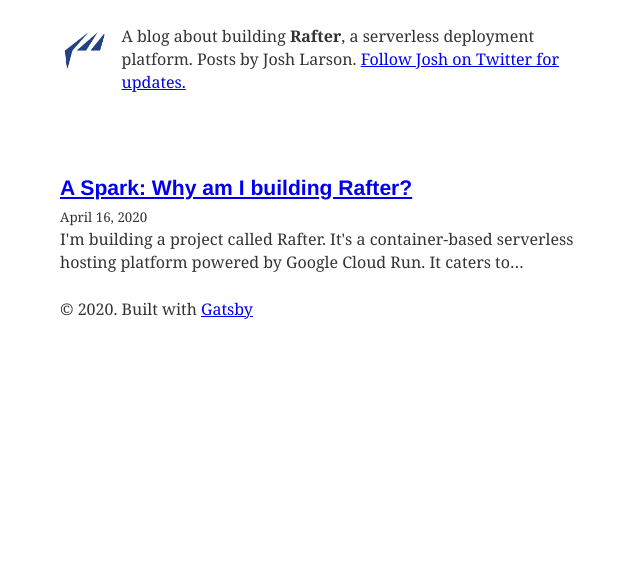
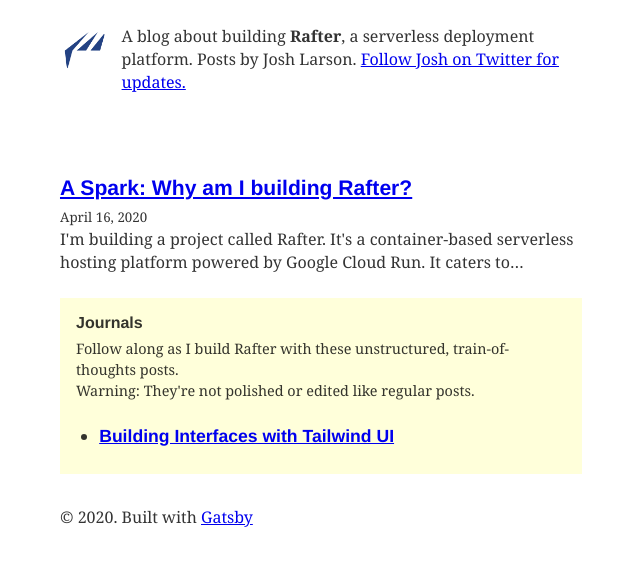
Before and after one commit to rafter-platform/rafter-blog, a Gatsby site: page / in a window 1280 px wide. Shown: the part 84-650 px from the top of the page, without its empty margins (319-959 px from the left). Built offline with nearby package versions, Linux system fonts and the light colour scheme; Gatsby itself is replaced by a stand-in of ours; some packages are replaced by stand-ins of ours; what typography-theme-st-annes would draw is missing.

Commit message:
Add journals

```diff
--- /dev/null
+++ b/content/blog/building-interfaces-with-tailwind-ui/index.mdx
@@ -0,0 +1,7 @@
+---
+title: "Building Interfaces with Tailwind UI"
+date: '2020-04-21 20:36:09'
+type: journal
+---
+
+I'm building the interface of Rafter with [Tailwind UI](https://tailwindui.com)! Follow along.
--- /dev/null
+++ b/src/components/JournalWarning.js
@@ -0,0 +1,12 @@
+import React from 'react'
+
+export default function JournalWarning() {
+  return (
+    <p style={{ fontSize: '0.9em' }}>
+      Follow along as I build Rafter with these unstructured, train-of-thoughts
+      posts.
+      <br />
+      Warning: They're not polished or edited like regular posts.
+    </p>
+  )
+}
--- a/src/components/Layout.js
+++ b/src/components/Layout.js
@@ -3,9 +3,7 @@ import { Link } from 'gatsby'
 
 import { rhythm, scale } from '../utils/typography'
 
-class Layout extends React.Component {
-  render() {
-    const { location, title, children } = this.props
+export default function Layout({ location, title, children, wide }) {
     const rootPath = `${__PATH_PREFIX__}/`
     let header
 
@@ -52,12 +50,13 @@ class Layout extends React.Component {
         </h3>
       )
     }
+
     return (
       <div
         style={{
           marginLeft: `auto`,
           marginRight: `auto`,
-          maxWidth: rhythm(24),
+          maxWidth: rhythm(wide ? 32 : 24),
           padding: `${rhythm(1.5)} ${rhythm(3 / 4)}`,
         }}
       >
@@ -69,8 +68,5 @@ class Layout extends React.Component {
           <a href="https://www.gatsbyjs.org">Gatsby</a>
         </footer>
       </div>
-    )
-  }
+    );
 }
-
-export default Layout
--- a/src/pages/index.js
+++ b/src/pages/index.js
@@ -5,15 +5,15 @@ import Bio from '../components/Bio'
 import Layout from '../components/Layout'
 import SEO from '../components/seo'
 import { rhythm } from '../utils/typography'
+import JournalWarning from '../components/JournalWarning'
 
-class BlogIndex extends React.Component {
-  render() {
-    const { data } = this.props
+export default function BlogIndex({ data, location }) {
   const siteTitle = data.site.siteMetadata.title
-    const posts = data.allMdx.edges
+  const posts = data.posts.edges
+  const journals = data.journals.edges
 
   return (
-      <Layout location={this.props.location} title={siteTitle}>
+    <Layout location={location} title={siteTitle}>
       <SEO
         title="All posts"
         keywords={[`blog`, `gatsby`, `javascript`, `react`]}
@@ -37,23 +37,56 @@ class BlogIndex extends React.Component {
           </div>
         )
       })}
+      <Journals journals={journals} />
     </Layout>
   )
 }
+
+function Journals({ journals }) {
+  return (
+    <div
+      style={{
+        backgroundColor: '#ffffda',
+        padding: '1em',
+        marginBottom: '2em',
+      }}
+    >
+      <h2
+        style={{
+          marginTop: 0,
+          marginBottom: '0.5em',
+          fontSize: '1em',
+        }}
+      >
+        Journals
+      </h2>
+      <JournalWarning />
+      <ul style={{ marginBottom: 0 }}>
+        {journals.map(({ node }) => {
+          const title = node.frontmatter.title || node.fields.slug
+          return (
+            <li key={node.fields.slug}>
+              <h3
+                style={{
+                  marginTop: 0,
+                  marginBottom: rhythm(1 / 4),
+                  fontSize: '1.1em',
+                }}
+              >
+                <Link style={{ boxShadow: `none` }} to={node.fields.slug}>
+                  {title}
+                </Link>
+              </h3>
+            </li>
+          )
+        })}
+      </ul>
+    </div>
+  )
 }
 
-export default BlogIndex
-
 export const pageQuery = graphql`
-  query {
-    site {
-      siteMetadata {
-        title
-      }
-    }
-    allMdx(sort: { fields: [frontmatter___date], order: DESC }) {
-      edges {
-        node {
+  fragment postFields on Mdx {
     excerpt
     fields {
       slug
@@ -63,6 +96,31 @@ export const pageQuery = graphql`
       title
     }
   }
+
+  query {
+    site {
+      siteMetadata {
+        title
+      }
+    }
+    posts: allMdx(
+      sort: { fields: [frontmatter___date], order: DESC }
+      filter: { frontmatter: { type: { ne: "journal" } } }
+    ) {
+      edges {
+        node {
+          ...postFields
+        }
+      }
+    }
+    journals: allMdx(
+      sort: { fields: [frontmatter___date], order: DESC }
+      filter: { frontmatter: { type: { eq: "journal" } } }
+    ) {
+      edges {
+        node {
+          ...postFields
+        }
       }
     }
   }
```
Lines whose indentation alone changed are shown as unchanged.
